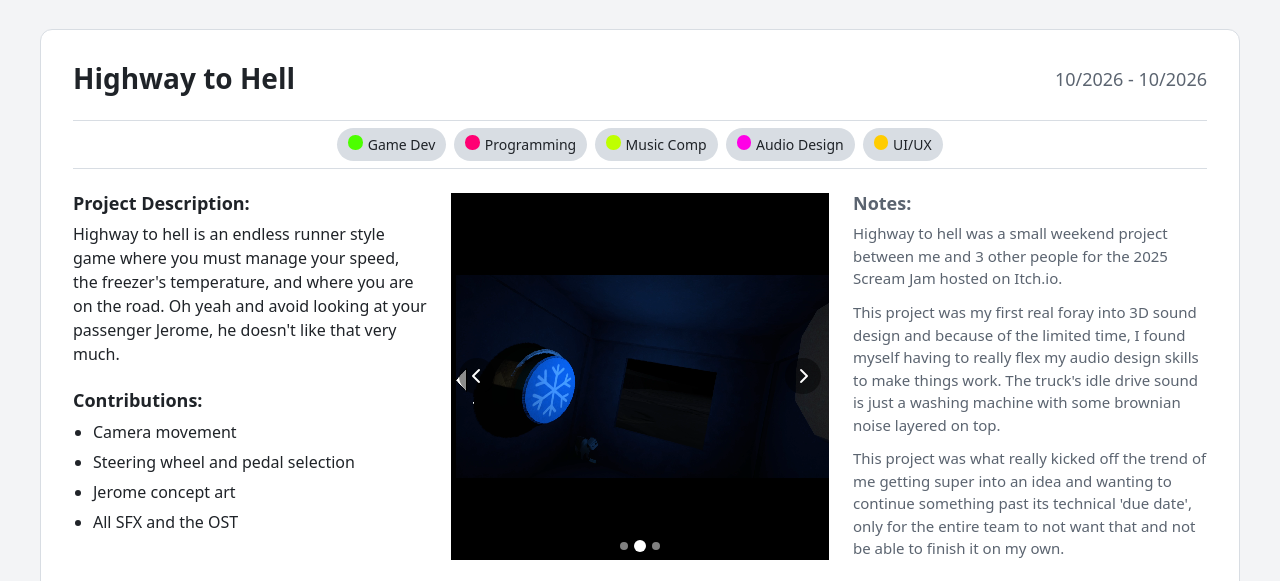
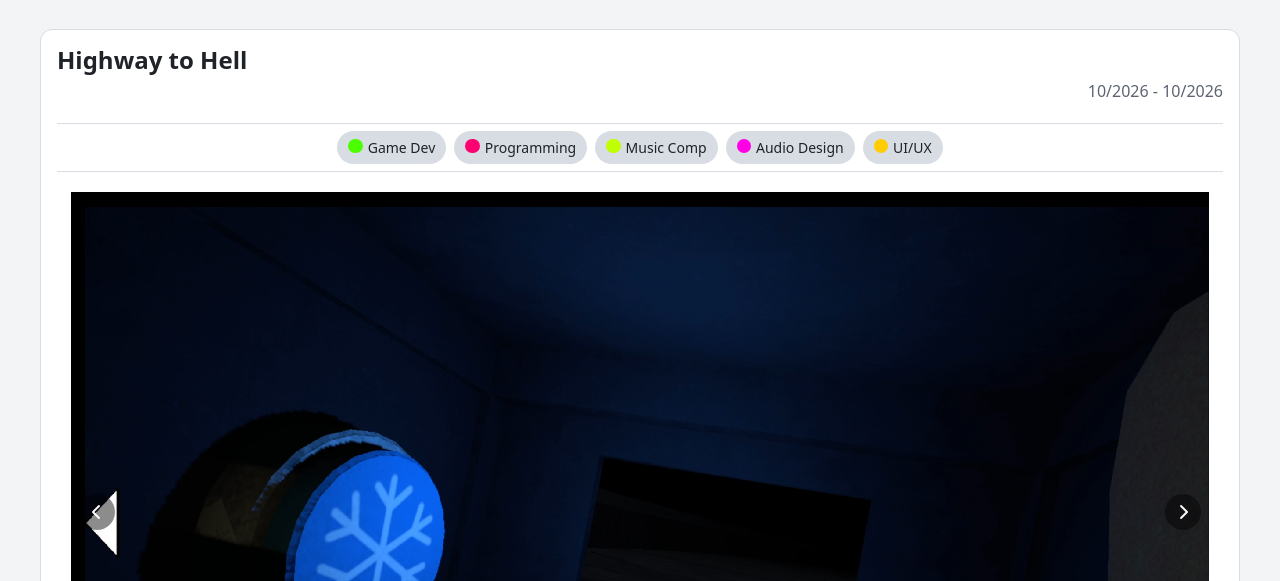
Before and after one commit to ZRedCon/InteractivePortfolio, a plain HTML site: page Webfiles/index.html in a window 1280 px wide. Shown: the part 1021-1602 px from the top of the page. Drawn offline with Linux system fonts and the light colour scheme; no server answers.

Commit message:
improved layout

```diff
--- a/Webfiles/index.html
+++ b/Webfiles/index.html
@@ -15,7 +15,8 @@
 <body>
     <h1>Welcome to the interactive Portfolio!</h1>
     <!-- Godot game window (Godot's Web export writes into the godot/ folder) -->
-    <iframe id="godot-frame" src="godot/index.html" title="Interactive Portfolio" allowfullscreen></iframe>
+    <!-- loading="lazy": the frame only loads once it's on screen, so on phones (where CSS hides it) the game never downloads -->
+    <iframe id="godot-frame" src="godot/index.html" title="Interactive Portfolio" loading="lazy" allowfullscreen></iframe>
     <article id="warning">
         <h1>Hey There!</h1>
         <p>If you can read this there is a very good chance the interactive portfolio (above) isn't working properly. Below is the exact same info, just as a simple website instead!</p>
--- a/Webfiles/styles/default-styles.css
+++ b/Webfiles/styles/default-styles.css
@@ -54,6 +54,15 @@ h1 {
     background-color: black;
 }
 
+/* Phone-sized windows: the game would be too small to use, so it's hidden and the warning below
+   it shows instead. Because the frame has loading="lazy" (index.html), a hidden frame doesn't
+   download or run the game at all. 37.5em = 600px at the browser's default text size. */
+@media (max-width: 37.5em) {
+    #godot-frame {
+        display: none;
+    }
+}
+
 @media (min-width: 60em) {
     h1::before {
         content: "====== ";
--- a/Webfiles/styles/exhibit.css
+++ b/Webfiles/styles/exhibit.css
@@ -2,9 +2,10 @@
    Exhibit: one portfolio entry, laid out from the reference images in
    assets/images/exhibit-layout-refs/.
 
-   The rules at the top are the THIN (mobile) layout. The @media block at the
-   bottom switches to the WIDE layout once the window is at least 60em wide
-   (960px at the browser's default text size).
+   One layout at every window size: name and date, skills, then a big
+   slideshow, with the description and contributions side by side under it,
+   then notes and links. It grows with the window up to 1200px wide. The
+   images are the centerpiece, so the slideshow always gets the full width.
 
    Class -> reference color:
      .entry-name     red        .date           pink       .skills  orange
@@ -36,7 +37,7 @@
 
 /* ---- Red + pink: entry name and date ------------------------------------- */
 
-/* Thin: name on one line, date on the line below it. */
+/* Name on one line, date on the line below it. */
 .header {
     display: flex;
     flex-direction: column;
@@ -128,9 +129,14 @@
     inside it (centered, never cropped). Because everything inside is positioned "absolute",
     image sizes never push the layout around. src/slideShow.js slides the images sideways. */
 .slide-show {
-    order: -1;                  /* thin: the slideshow comes first in the content */
+    order: -1;                  /* comes first in the content, though the HTML lists it after the text */
     position: relative;
     aspect-ratio: 16 / 9;
+    /* As wide as the content, but never taller than 80% of the window (the same rule as the
+       game frame in default-styles.css), so the whole image fits on a short screen like a
+       laptop's or a phone turned sideways. When that makes it narrower, it stays centered. */
+    width: min(100%, calc(80vh * 16 / 9));
+    margin-inline: auto;
     overflow: hidden;           /* cuts images off at the frame's edge while they slide */
     background-color: #000;     /* fills the space beside images that aren't 16:9 */
     touch-action: pan-y;        /* phones: swiping up/down scrolls the page, sideways drags the images */
@@ -265,61 +271,3 @@
     background-color: var(--color-accent);
     color: var(--color-surface);
 }
-
-/* =============================================================================
-   WIDE layout
-   Between 960px and 1200px the exhibit shrinks with the window; past 1200px
-   it stops growing (see max-width on .exhibit).
-   ============================================================================= */
-@media (min-width: 60em) {
-    .exhibit {
-        --exhibit-gap: 1.5rem;
-        --exhibit-pad: 2rem;
-    }
-
-    /* Name on the far left, date on the far right, both centered on the same line. */
-    .header {
-        flex-direction: row;
-        justify-content: space-between;
-        align-items: center;
-        gap: 1rem;
-    }
-
-    .entry-name {
-        font-size: 1.75rem;
-    }
-
-    .date {
-        font-size: 1.125rem;
-    }
-
-    /* Three columns: [description over contribution] [slideshow] [notes]. */
-    .content {
-        flex-direction: row;
-    }
-
-    .text-important {
-        flex: 1 1 0;
-        flex-direction: column;
-        flex-wrap: nowrap;
-    }
-
-    /* In a column the 16rem basis from above would set their HEIGHT, so turn it off. */
-    .proj-desc,
-    .contribution {
-        flex: none;
-    }
-
-    /* Exactly a third of the content's width, and it never shrinks. The two text columns
-       split what's left evenly, so the slideshow sits dead center, right above the links.
-       Its height stretches to match the tallest text column; the 16:9 aspect-ratio from
-       above now only acts as a minimum, so a short entry can't squash the image. */
-    .slide-show {
-        order: 0;
-        flex: 0 0 calc(100% / 3);
-    }
-
-    .text-unimportant {
-        flex: 1 1 0;
-    }
-}
```
Also changed, not shown: 2 other files.
